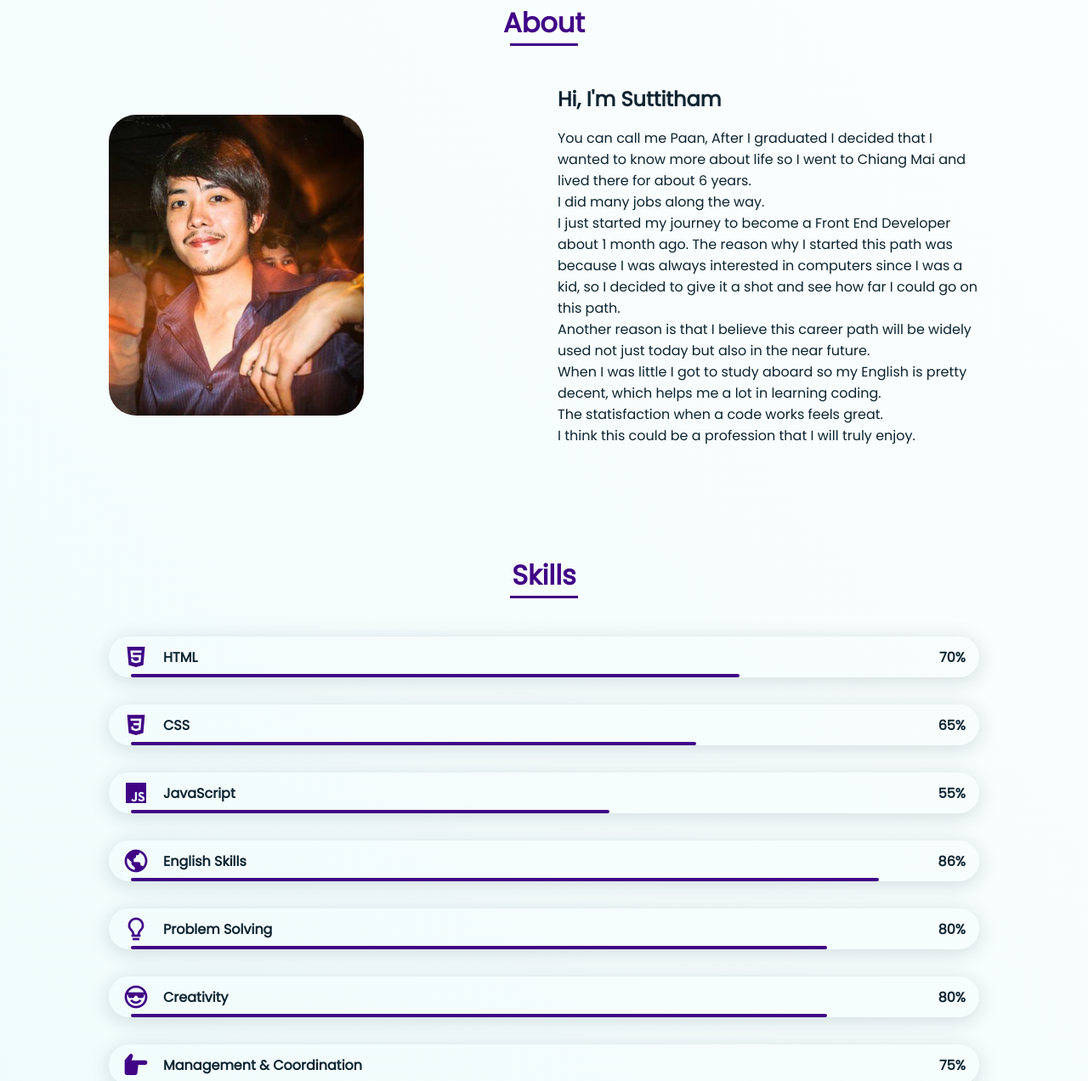
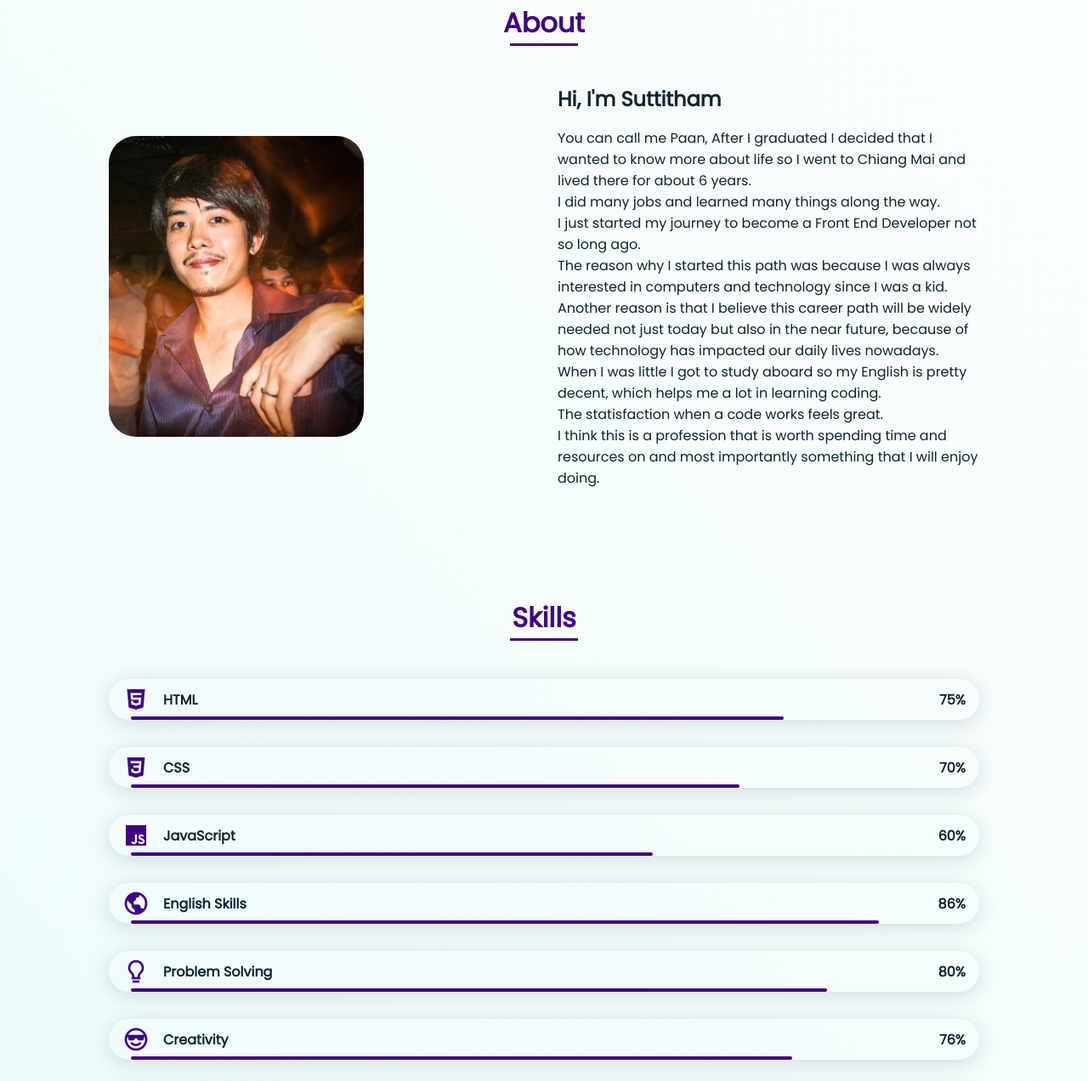
Before and after one commit to joetaishi/Resume-JS, a plain HTML site: page index.html in a window 1280 px wide. Shown: the part 877-2149 px from the top of the page at 85% size. Drawn offline with nearby package versions, Linux system fonts and the light colour scheme.

Commit message:
Final Commit on 1 months

```diff
--- a/index.html
+++ b/index.html
@@ -73,22 +73,23 @@
             Chiang Mai and lived there
             for about 6 years.
             <br>
-            I did many jobs along the way.
+            I did many jobs and learned many things along the way.
             <br>
-            I just started my journey to become a Front End Developer about 1 month ago.
-            The reason why I started this path was because I was always interested in computers since I was a kid,
-            so I decided to give it a shot and see how far I could go on this path.
+            I just started my journey to become a Front End Developer not so long ago.
             <br>
-            Another reason is that I believe this career path will be widely used not just today but also in the near
-            future.
+            The reason why I started this path was because I was always interested in computers and technology since I
+            was a kid.
+            <br>
+            Another reason is that I believe this career path will be widely needed not just today but also in the near
+            future, because of how technology has impacted our daily lives nowadays.
             <br>
             When I was little I got to study aboard so my English is pretty decent,
             which helps me a lot in learning coding.
             <br>
             The statisfaction when a code works feels great.
             <br>
-            I think this could be a profession that I will truly
-            enjoy.
+            I think this is a profession that is worth spending time and resources on and most importantly something
+            that I will enjoy doing.
           </p>
 
 
@@ -111,7 +112,7 @@
             </div>
 
             <div>
-              <span class="skills__percentage">70%</span>
+              <span class="skills__percentage">75%</span>
             </div>
 
             <div class="skills__bar skills__html"></div>
@@ -125,7 +126,7 @@
             </div>
 
             <div>
-              <span class="skills__percentage">65%</span>
+              <span class="skills__percentage">70%</span>
             </div>
 
             <div class="skills__bar skills__css"></div>
@@ -140,7 +141,7 @@
             </div>
 
             <div>
-              <span class="skills__percentage">55%</span>
+              <span class="skills__percentage">60%</span>
             </div>
 
             <div class="skills__bar skills__js"></div>
@@ -189,7 +190,7 @@
             </div>
             <div>
 
-              <span class="skills__percentage">80%</span>
+              <span class="skills__percentage">76%</span>
             </div>
 
             <div class="skills__bar skills__creativity"></div>
@@ -204,7 +205,7 @@
             </div>
 
             <div>
-              <span class="skills__percentage">75%</span>
+              <span class="skills__percentage">80%</span>
             </div>
 
             <div class="skills__bar skills__m-c"></div>
@@ -225,7 +226,7 @@
           <div>
             <h2 class="about__subtitle"></h2>
             <p><b>Alternative Medical Clinic (Bangkok,Thailand)</b><br>
-              <b>Position:</b> Coordinator / Doctor’s Assistant / Researcher <br>
+              <b>Position:</b> Doctor’s Assistant / Researcher<br>
               July 2018 – January 2020 <br>
               <b>Job Description</b>
               <br>
@@ -325,15 +326,15 @@
           <div class="work__img">
             <img src="img/1/work 2.JPG" alt="">
           </div>
-          <div class="work__img">
+          <!-- <div class="work__img">
             <img src="img/1/work 3.jpg" alt="">
-          </div>
+          </div> -->
           <div class="work__img">
             <img src="img/1/work 4.jpg" alt="">
           </div>
-          <div class="work__img">
+          <!-- <div class="work__img">
             <img src="img/1/work 5.jpg" alt="">
-          </div>
+          </div> -->
           <div class="work__img">
             <img src="img/1/work 6.jpg" alt="">
           </div>
@@ -384,10 +385,10 @@
         </section>
       </section>
 
-      <div>
+      <!-- <div>
         <img src="img/1/Albert.jpg" alt="" class="skills__img">
       </div>
-      </div>
+      </div> -->
 
 
   </main>
--- a/style.css
+++ b/style.css
@@ -313,13 +313,13 @@ img {
   z-index: var(--z-back);
 }
 .skills__html {
+  width: 75%;
+}
+.skills__css {
   width: 70%;
 }
-.skills__css {
-  width: 65%;
-}
 .skills__js {
-  width: 55%;
+  width: 60%;
 }
 .skills__english {
   width: 86%;
@@ -328,10 +328,10 @@ img {
   width: 80%;
 }
 .skills__creativity {
-  width: 80%;
+  width: 76%;
 }
 .skills__m-c {
-  width: 75%;
+  width: 80%;
 }
 .skills__img {
   display: block;
```
